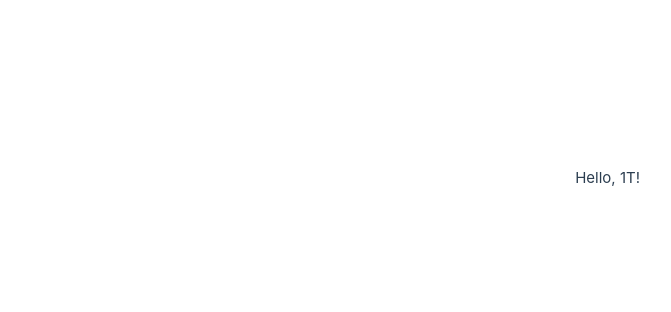
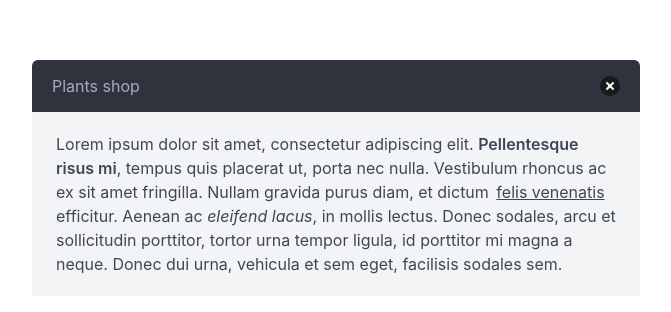
Before and after one commit to ElenaFro/teamproject, a Vue app: page / in a window 1280 px wide. Shown: the part 222-534 px from the top of the page, without its empty margins (0-671 px from the left). Built offline with nearby package versions, Linux system fonts and the light colour scheme.

Commit message:
init start page

```diff
--- a/package.json
+++ b/package.json
@@ -9,6 +9,7 @@
     "preview": "vite preview"
   },
   "dependencies": {
+    "bulma": "^1.0.0",
     "pinia": "^2.1.7",
     "vue": "^3.4.21",
     "vue-router": "^4.3.0"
--- a/src/App.vue
+++ b/src/App.vue
@@ -1 +1,21 @@
-<template><p>Hello, 1T!</p></template>
+<template>
+  <article class="message">
+    <div class="message-header">
+      <p>Plants shop</p>
+      <button class="delete" aria-label="delete"></button>
+    </div>
+    <div class="message-body">
+      Lorem ipsum dolor sit amet, consectetur adipiscing elit.
+      <strong>Pellentesque risus mi</strong>, tempus quis placerat ut, porta nec
+      nulla. Vestibulum rhoncus ac ex sit amet fringilla. Nullam gravida purus
+      diam, et dictum <a>felis venenatis</a> efficitur. Aenean ac
+      <em>eleifend lacus</em>, in mollis lectus. Donec sodales, arcu et
+      sollicitudin porttitor, tortor urna tempor ligula, id porttitor mi magna a
+      neque. Donec dui urna, vehicula et sem eget, facilisis sodales sem.
+    </div>
+  </article>
+</template>
+
+<style>
+@import "bulma/css/bulma.min.css";
+</style>
```
Also changed, not shown: 1 other file (tests, documents, lock files or other folders).
